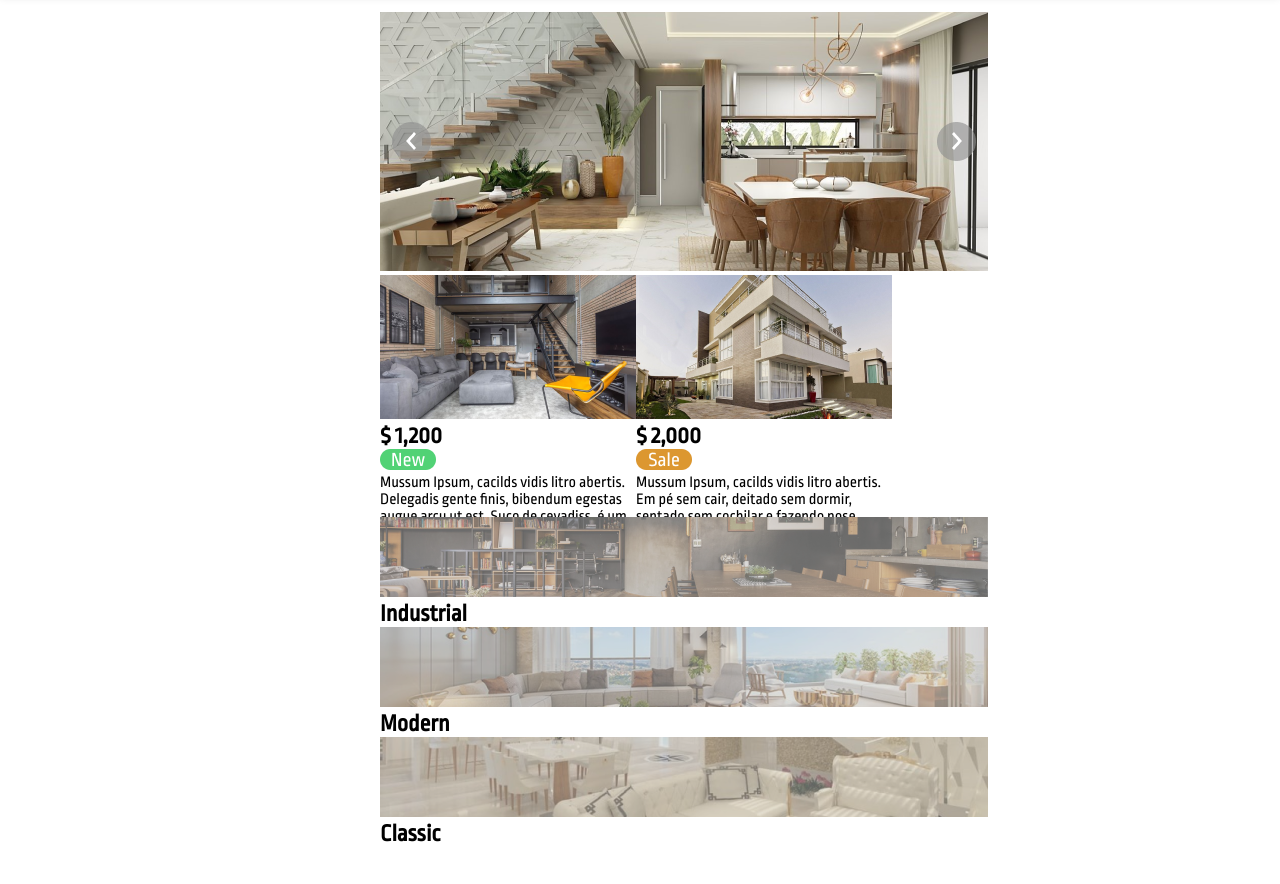
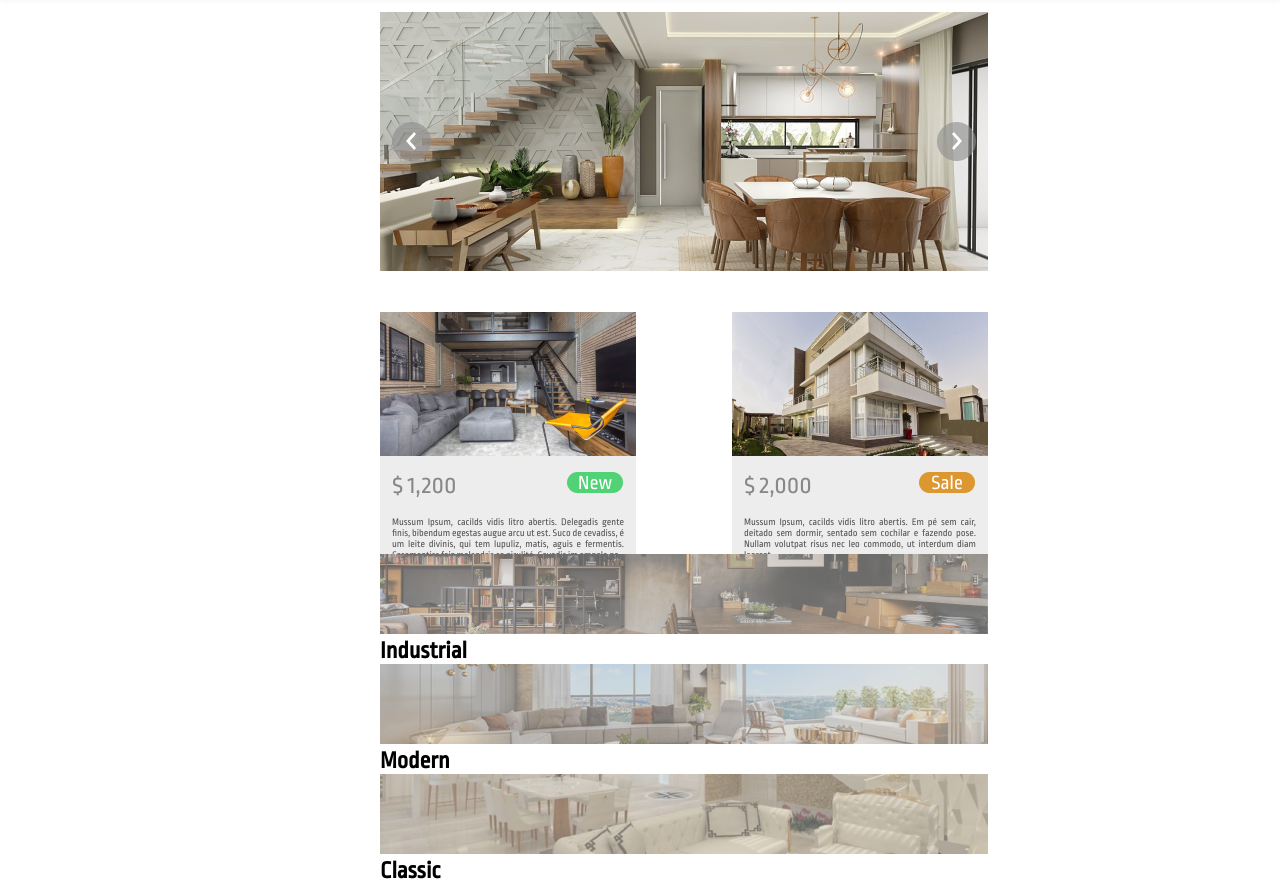
Before and after one commit to nmaia19/Exercicio01_AgregandoEstilos, a plain HTML site: page index.html in a window 1280 px wide. Shown: the part 57-941 px from the top of the page. Before the commit the page ends 904 px from the top, so only its background shows below. Drawn offline with Linux system fonts and the light colour scheme.

Commit message:
ajustes na main

```diff
--- a/index.html
+++ b/index.html
@@ -62,26 +62,35 @@
       <section class="content">
         <article>
           <img src="./assets/loft01.png" alt="Image of an avaliable loft" />
+          <div class="loft-description">
+            <div class="loft-description__header">
               <h2>$ 1,200</h2>
               <img src="./assets/tag_new.png" alt="New tag" class="tag" />
+            </div>
             <p>
               Mussum Ipsum, cacilds vidis litro abertis. Delegadis gente finis,
               bibendum egestas augue arcu ut est. Suco de cevadiss, é um leite
-            divinis, qui tem lupuliz, matis, aguis e fermentis. Casamentiss faiz
-            malandris se pirulitá. Cevadis im ampola pa
+              divinis, qui tem lupuliz, matis, aguis e fermentis. Casamentiss
+              faiz malandris se pirulitá. Cevadis im ampola pa
             </p>
+          </div>
         </article>
         <article>
           <img src="./assets/loft02.png" alt="Image of an avaliable loft" />
+          <div class="loft-description">
+            <div class="loft-description__header">
               <h2>$ 2,000</h2>
               <img src="./assets/tag_sale.png" alt="Sale tag" class="tag" />
+            </div>
             <p>
               Mussum Ipsum, cacilds vidis litro abertis. Em pé sem cair, deitado
               sem dormir, sentado sem cochilar e fazendo pose. Nullam volutpat
               risus nec leo commodo, ut interdum diam laoreet.
             </p>
+          </div>
         </article>
       </section>
+
       <section class="your-style">
         <div>
           <img
--- a/styles.css
+++ b/styles.css
@@ -47,8 +47,52 @@
   height: 259px;
 }
 
+.content {
+  width: 608px;
+  height: 259px;
+
+  padding-top: 37px;
+}
+
 article {
+  float: left;
   width: 256px;
   height: 242px;
+  background: hsla(0, 0%, 93%, 1);
+}
+
+article:nth-child(2) {
+  margin-left: 96px;
+}
+
+.loft-description {
+  padding: 12px;
+}
+.loft-description__header {
+  width: 231px;
+  height: 33px;
+  margin-bottom: 12px;
+}
+
+.loft-description__header h2 {
+  font-weight: 400;
+  font-size: 25px;
+  line-height: 27px;
+
+  color: #888888;
   float: left;
 }
+
+.loft-description__header .tag {
+  float: right;
+}
+
+article p {
+  font-size: 10px;
+  line-height: 11px;
+  text-align: justify;
+
+  color: #555555;
+
+  margin-top: 12px;
+}
```
Lines whose indentation alone changed are shown as unchanged.
